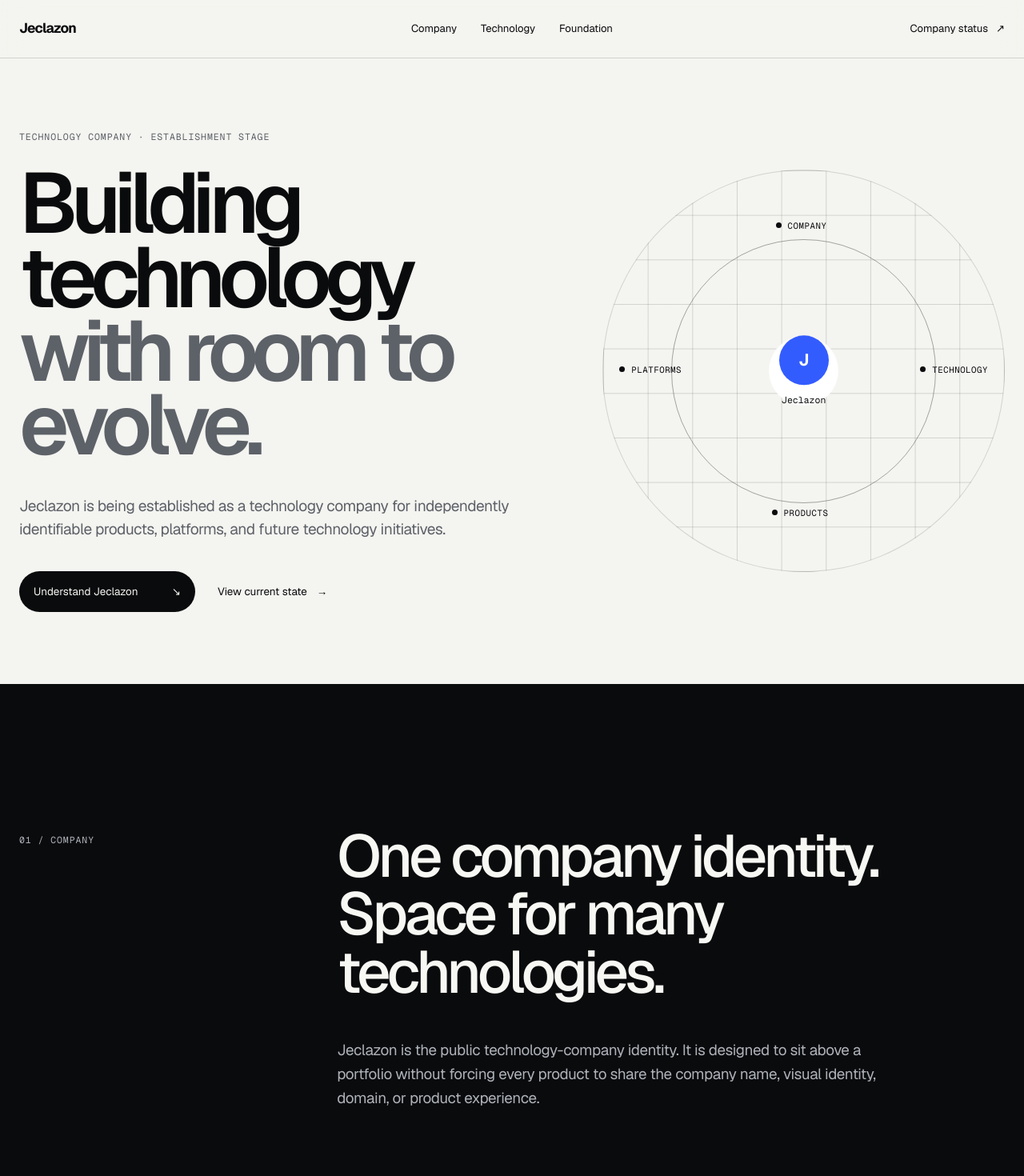
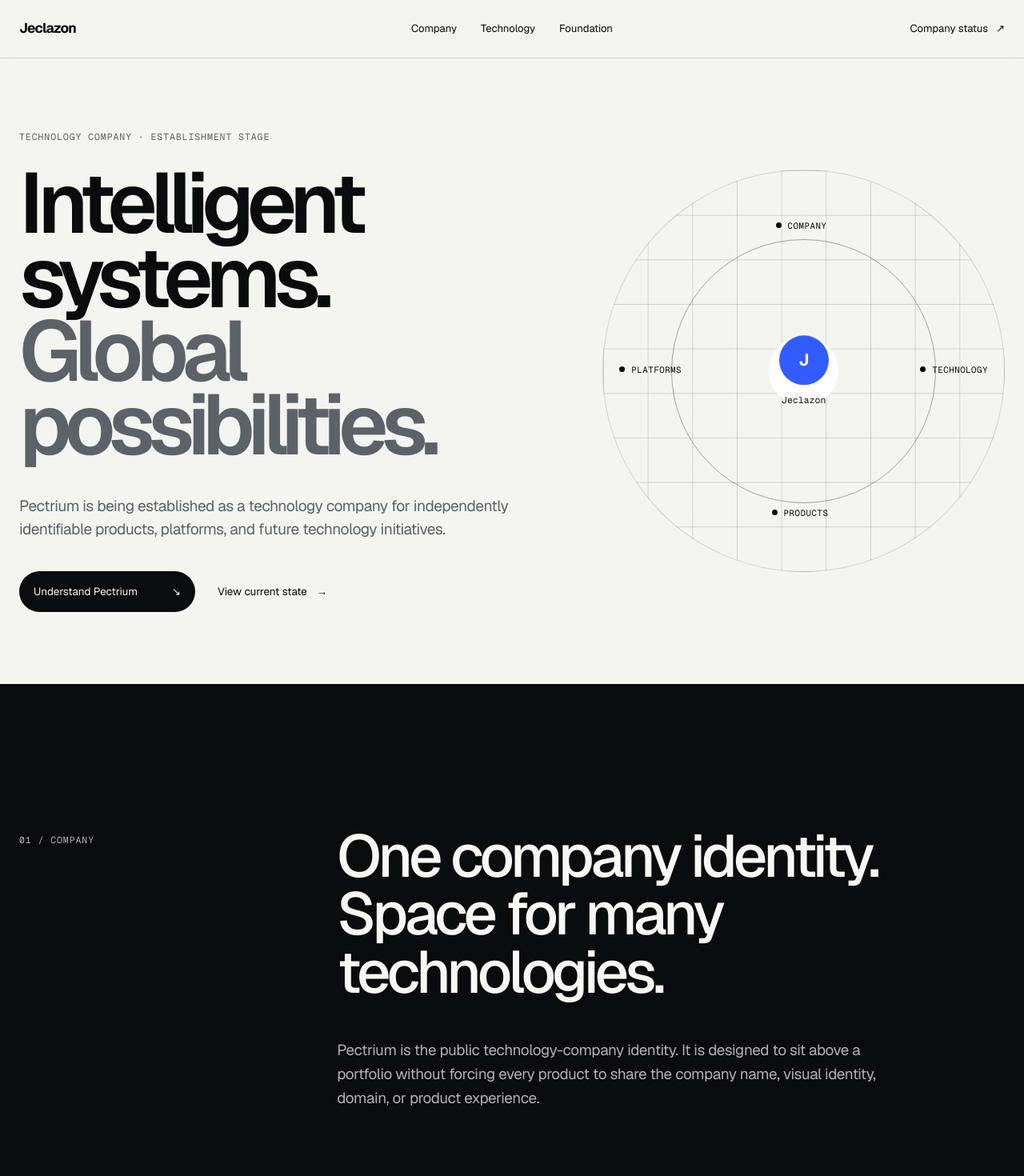
Before and after one commit to ejepsystems/ejepsystems, a Next.js app in the folder apps/web/: page / in a window 1280 px wide. Shown: the top 1470 px of the page at 80% size. Built offline with nearby package versions, Linux system fonts and the light colour scheme.

Commit message:
refactor(brand): migrate Pectrium public identity and workspace identifiers

```diff
--- a/apps/web/app/page.tsx
+++ b/apps/web/app/page.tsx
@@ -20,16 +20,16 @@ export default function Home() {
           <div className="hero-copy">
             <p className="eyebrow">Technology company · Establishment stage</p>
             <h1 id="hero-title">
-              Building technology
-              <span>with room to evolve.</span>
+              Intelligent systems.
+              <span>Global possibilities.</span>
             </h1>
             <p className="hero-deck">
-              Jeclazon is being established as a technology company for independently
+              Pectrium is being established as a technology company for independently
               identifiable products, platforms, and future technology initiatives.
             </p>
             <div className="hero-actions">
               <a className="button button-primary" href="#company">
-                Understand Jeclazon <span aria-hidden="true">↘</span>
+                Understand Pectrium <span aria-hidden="true">↘</span>
               </a>
               <a className="text-link" href="#status">
                 View current state <span aria-hidden="true">→</span>
@@ -45,7 +45,7 @@ export default function Home() {
             <div>
               <h2 id="company-title">One company identity. Space for many technologies.</h2>
               <p>
-                Jeclazon is the public technology-company identity. It is designed to sit
+                Pectrium is the public technology-company identity. It is designed to sit
                 above a portfolio without forcing every product to share the company name,
                 visual identity, domain, or product experience.
               </p>
@@ -82,7 +82,7 @@ export default function Home() {
             </div>
             <div className="foundation-copy">
               <p>
-                Jeclazon can develop reusable engineering, security, design, deployment,
+                Pectrium can develop reusable engineering, security, design, deployment,
                 and developer foundations while allowing products to evolve according to
                 their own requirements.
               </p>
@@ -105,7 +105,7 @@ export default function Home() {
               <h2 id="status-title">Architecture → Engineering</h2>
             </div>
             <p>
-              Jeclazon is being established and architected. This site does not represent
+              Pectrium is being established and architected. This site does not represent
               planned products, market presence, customers, partnerships, or infrastructure
               as operational before evidence supports those claims.
             </p>
```
